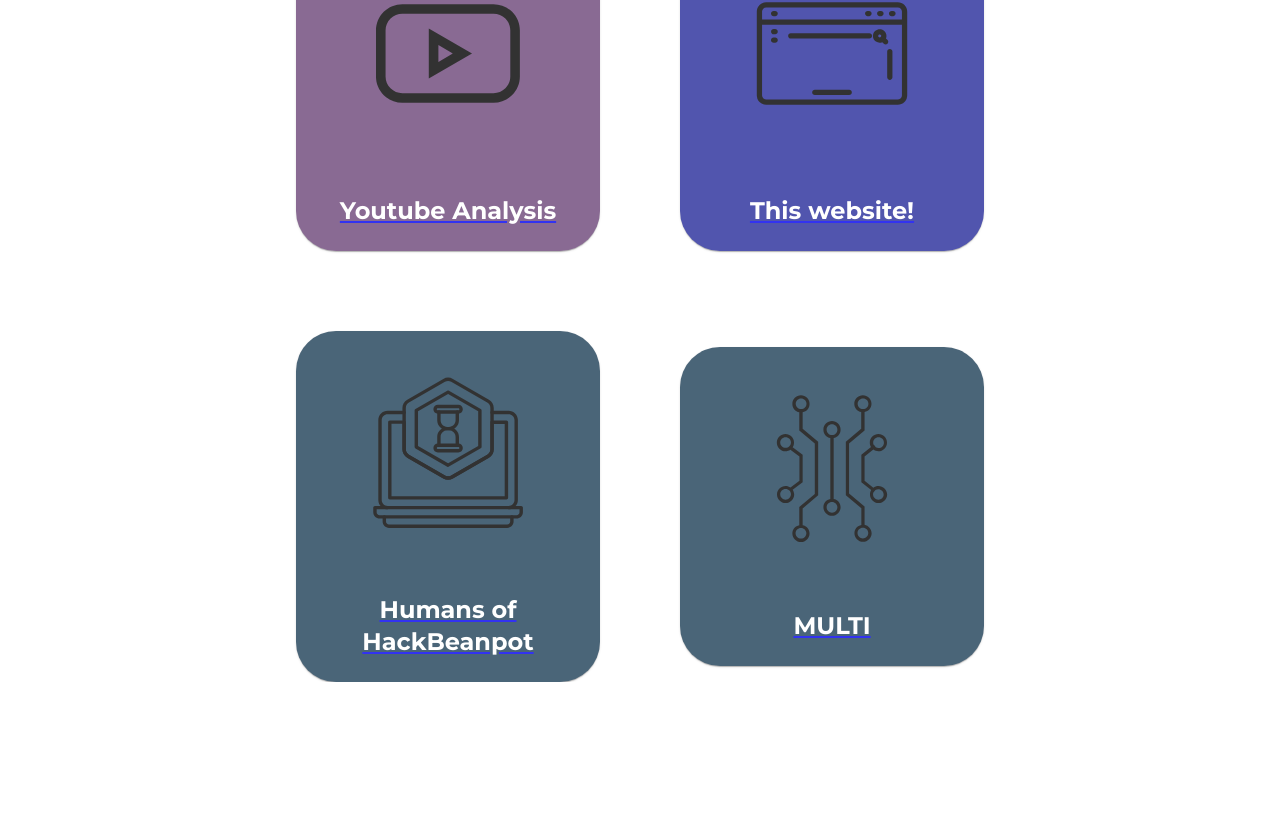
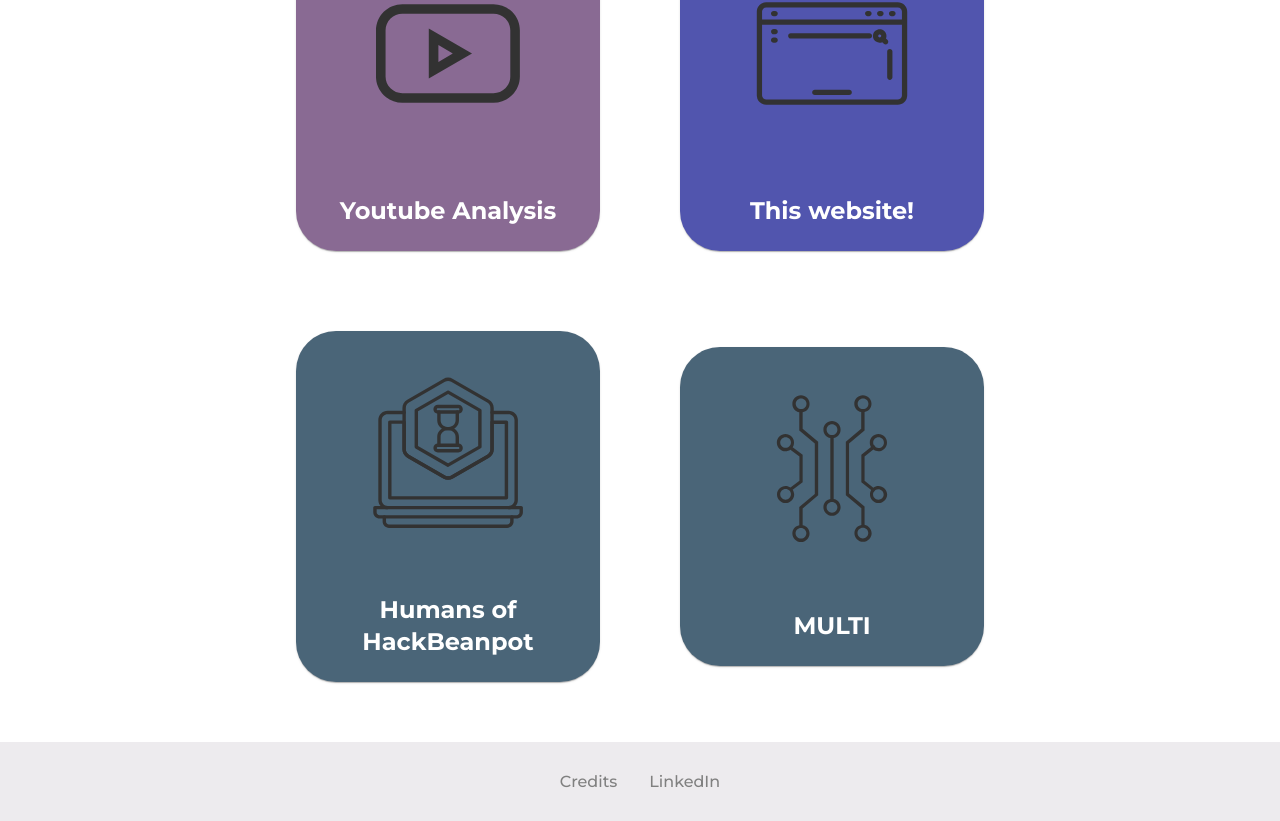
Before and after one commit to Samsooma/My-Personal-Portfolio, a React (Create React App) app: page /#/ in a window 1280 px wide. Shown: the part 919-1740 px from the top of the page. Before the commit the page ends 1601 px from the top, so only its background shows below. Built offline with nearby package versions, Linux system fonts and the light colour scheme.

Commit message:
added credits and removed hyperlink lines

```diff
--- a/src/App.css
+++ b/src/App.css
@@ -74,61 +74,59 @@
 }
 
 .youtubeLogo{
-  /* justify-content: center;
-  align-items: center; */
   width: 80%;
 }
 
 .websiteLogo{
-  /* justify-content: center;
-  align-items: center; */
   width: 80%;
 }
 
 .hackathonLogo{
-  /* justify-content: center;
-  align-items: center; */
   width: 80%;
 }
 
 .techLogo{
-  /* justify-content: center;
-  align-items: center; */
   width: 80%;
 }
 
 .javaImage{
-  /* justify-content: center;
-  align-items: center; */
   width: 10%;
 }
 
 .pythonImage{
-  /* justify-content: center;
-  align-items: center; */
   width: 10%;
 }
 
 .sqlImage{
-  /* justify-content: center;
-  align-items: center; */
   width: 10%;
 }
 
 .csharpImage{
-  /* justify-content: center;
-  align-items: center; */
   width: 10%;
 }
 
 .figmaImage{
-  /* justify-content: center;
-  align-items: center; */
   width: 10%;
 }
 
 .androidImage{
-  /* justify-content: center;
-  align-items: center; */
   width: 10%;
 }
+
+.credits {
+  justify-content: left;
+  align-items: left;
+}
+
+.creditList {
+  list-style-type: none;
+}
+
+.homePageCredits {
+  justify-content: 'left';
+  align-items:'left';
+  padding:30px;
+  display:'flex';
+  direction:'row';
+  background-color: #cac3cd55;
+}
--- a/src/App.js
+++ b/src/App.js
@@ -27,6 +27,8 @@
 import Bio from './Bio';
 import ContentCards from './ContentCards';
 import HomePage from './HomePage';
+import CreditPage from './CreditPage';
+
 
 
 
@@ -47,6 +49,7 @@
               <Route path='/product' element={<ProductPage/  >} exact/>
               <Route path='/hbp' element={<HackBeanpotPage/ >} />
               <Route path='/multi' element={<MULTIPage/ >} />
+              <Route path='/credits' element={<CreditPage/>}/>
           </Routes>
         </div>
         </Router>
--- a/src/ContentCards.js
+++ b/src/ContentCards.js
@@ -16,10 +16,10 @@
 class ContentCards extends Component {
   render() {
     return (
-        <div style={{display:"flex" , alignItems:"center", justifyContent: "center"}}>
+        <div style={{display:"flex" , alignItems:"center", justifyContent: "center", paddingBottom:60}}>
           <Grid container spacing={10} direction="row" alignItems="center" justifyContent="center" maxWidth={"60%"} sx={{paddingTop:10}}>
             <Grid item xs={12} md={7} lg={6}>
-            <Link to={'/product'} className="nav-link">
+            <Link to={'/product'} className="nav-link" style={{ textDecoration: 'none'}}>
               <Card sx={{ backgroundColor: "#6C4679", opacity:0.8, borderRadius: 10}}>
                   <Grid item>
                     <img className="youtubeLogo" src={YoutubeLogo}></img>
@@ -35,7 +35,7 @@
                 </Link>
             </Grid>
             <Grid item xs={12} md={7} lg={6}>
-            <a href="https://github.com/Samsooma/My-Personal-Portfolio">
+            <a href="https://github.com/Samsooma/My-Personal-Portfolio" style={{ textDecoration: 'none'}}>
               <Card sx={{ backgroundColor: "#262B9A", opacity:0.8, borderRadius: 10}}>
                   <Grid item>
                     <img className="websiteLogo" src={WebsiteLogo}></img>
@@ -51,7 +51,7 @@
               </a>
             </Grid>
             <Grid item xs={12} md={7} lg={6}>
-            <Link to={'/hbp'} className="nav-link">
+            <Link to={'/hbp'} className="nav-link" style={{ textDecoration: 'none'}}>
               <Card sx={{ backgroundColor: "#1E3F57", opacity:0.8, borderRadius: 10}}>
                   <Grid item>
                     <img className="hackathonLogo" src={HackathonLogo}></img>
@@ -67,7 +67,7 @@
               </Link>
             </Grid>
             <Grid item xs={12} md={7} lg={6}>
-            <Link to={'/multi'} className="nav-link">
+            <Link to={'/multi'} className="nav-link" style={{ textDecoration: 'none'}}>
               <Card sx={{ backgroundColor: "#1E3F57", opacity:0.8, borderRadius: 10}}>
                   <Grid item>
                     <img className="techLogo" src={TechLogo}></img>
--- /dev/null
+++ b/src/CreditPage.js
@@ -0,0 +1,53 @@
+import React, { Component } from 'react';
+import './App.css';
+
+function CreditPage()  {
+    return (
+        <div credits>
+            <h3>All icons are from <a href='https://thenounproject.com/'> The Noun Project </a> : </h3>
+            <ul className='creditList'>
+                <li>
+                    Java Icon by Atif Arshad
+                </li>
+                <br/>
+                <li>
+                    Python Icon by Danil Polshin
+                </li>
+                <br/>
+                <li>
+                    SQL Icon by Atif Arshad
+                </li>
+                <br/>
+                <li>
+                    C# Icon by IGraphics
+                </li>
+                <br/>
+                <li>
+                    Youtube Icon by nico bayu saputro
+                </li>
+                <br/>
+                <li>
+                    Figma Icon by Andreas Wikström
+                </li>
+                <br/>
+                <li>
+                    Android Icon by Larea
+                </li>
+                <br/>
+                <li>
+                    Website Icon by Kholifah
+                </li>
+                <br/>
+                <li>
+                    Tech Icon by Wenjie
+                </li>
+                <br/>
+                <li>
+                     Hackathon Icon by SAM Designs
+                </li>
+            </ul>
+        </div>
+    );
+}
+
+export default CreditPage;
--- a/src/HomePage.js
+++ b/src/HomePage.js
@@ -2,12 +2,24 @@
 
 import Bio from './Bio';
 import ContentCards from './ContentCards';
+import {Link} from "react-router-dom";
+
+
 
 function HomePage() {
     return (
         <div>
         <Bio/>
         <ContentCards/>
+        <div className='homePageCredits'>
+        <Link style={{ textDecoration: 'none', color: 'grey' }} to={'/credits'}>
+        Credits
+        </Link>
+        &emsp;&emsp;
+        <a style={{ textDecoration: 'none', color: 'grey' }} href='https://www.linkedin.com/in/samaeltahawy/'>
+        LinkedIn
+        </a>
+        </div>
         </div>
     );
 }
--- a/src/posts/MULTIPage.js
+++ b/src/posts/MULTIPage.js
@@ -1,13 +1,11 @@
 import React, { Component } from 'react';
 
-class MULTIPage extends Component {
-  render() {
+function MULTIPage()  {
     return (
         <div>
           <h2>Coming soon!</h2>
         </div>
     );
-  }
 }
 
 export default MULTIPage;
```
